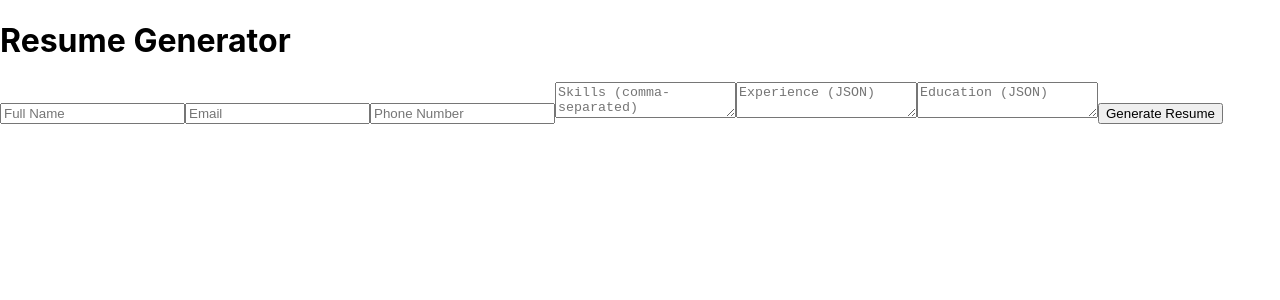
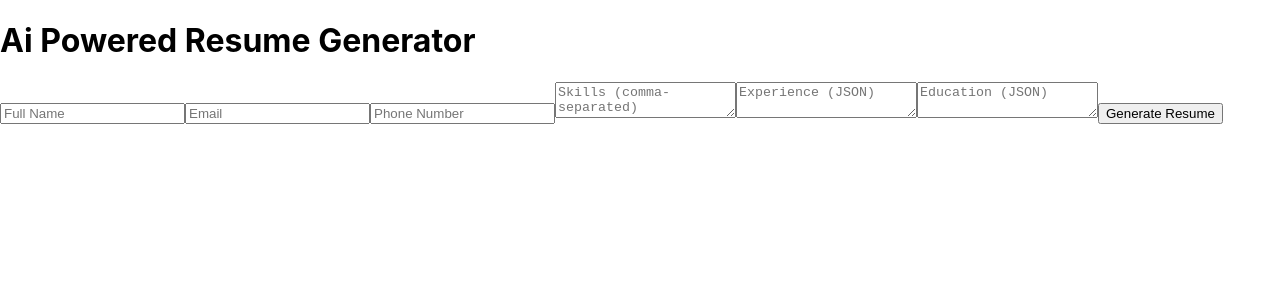
Before and after one commit to Ebad11/ai-powered-resume-generator, a React (Create React App) app: page / in a window 1280 px wide. Shown: the top 300 px of the page. Built offline with nearby package versions, Linux system fonts and the light colour scheme.

Commit message:
Test Commit 1

```diff
--- a/src/App.js
+++ b/src/App.js
@@ -51,7 +51,7 @@ function App() {
 
   return (
     <div className="App">
-      <h1>Resume Generator</h1>
+      <h1>Ai Powered Resume Generator</h1>
       <form onSubmit={handleSubmit}>
         <input
           type="text"
```
